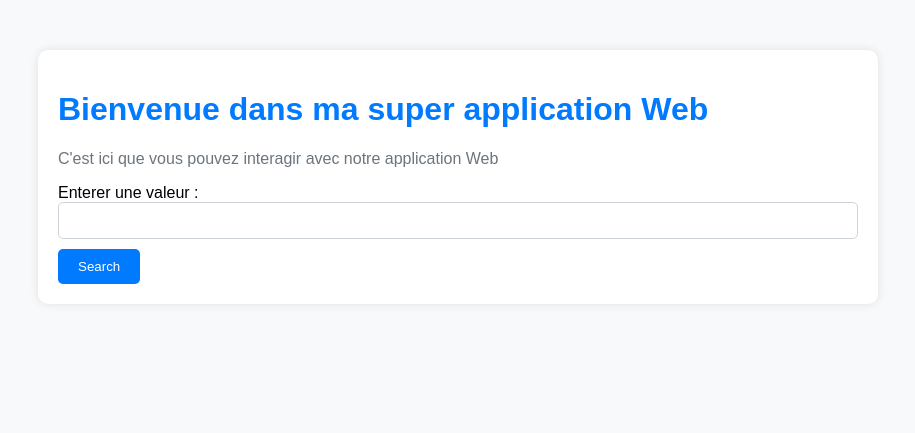
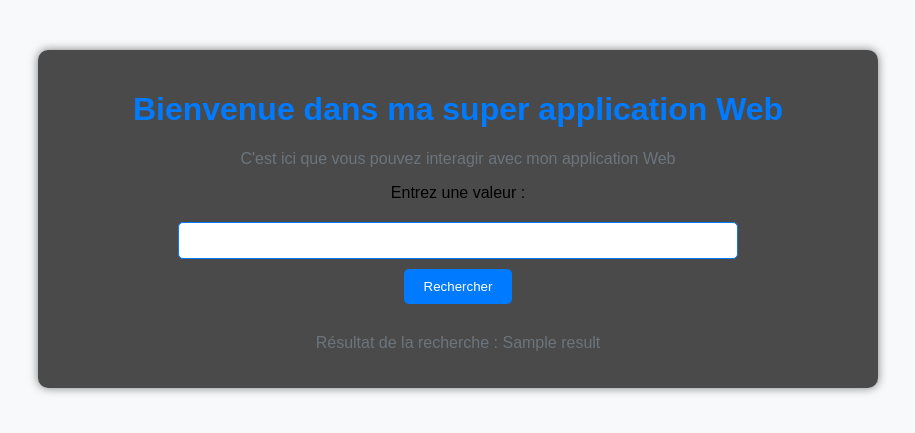
Before and after one commit to dufourtheo/SAE-R502, a Flask app: template WEB/sql1/templates/index.html in a window 1280 px wide. Shown: the top 433 px of the page, without its empty margins (182-1097 px from the left). Run offline with Flask 3, Linux system fonts and the light colour scheme; the template is opened without the code that fills it: most values are stand-ins (such as "Sample title", 1, 10 or a date in 2020).

Commit message:
Update WEB Chall

```diff
--- a/WEB/sql1/app.py
+++ b/WEB/sql1/app.py
@@ -1,14 +1,45 @@
 import os
 from flask import Flask, render_template, request
-app = Flask(__name__, template_folder=os.path.join(os.getcwd(), 'templates'))
+
+# Création de l'application Flask
+app = Flask(__name__)
+
+# Définition de la route pour la page d'accueil
 @app.route('/')
 def home():
     return render_template('index.html')
+
+# Définition de la route pour la fonction de recherche
 @app.route('/search')
 def search():
+    # Récupération du paramètre 'name' de l'URL
     name = request.args.get('name')
+
+    # FLAG
     if name == "' OR '1'='1":
         return "HACKCESS{Sql_3saY}"
-    return "No results found for {}".format(name)
+    elif name == "' OR '1'='1' --'":
+        return "HACKCESS{Sql_3saY}"
+    elif name == " OR 1=1":
+        return "HACKCESS{Sql_3saY}"
+    #--------------------------------#
+    elif name.lower() == 'hello':
+        return "Bonjour ! Comment ça va ?"
+    elif name.lower() == 'open sesame':
+        return "Tu as trouvé la bonne formule !"
+    elif name.lower() == 'whoami':
+        return "root@hackcess.sql"
+    elif name.lower() == 'ls':
+        directory_contents = ['file1.txt', 'file2.txt', 'file3.txt', 'flag.txt']
+        return "<br>".join(directory_contents)
+    elif name.lower() == 'cat flag.txt':
+        return "HACKCESS-Essaye_Injec_SQL"
+    elif name.lower() == "cat file1.txt" or name.lower() == "cat file2.txt" or name.lower() == "cat file3.txt":
+        return "Je ne suis pas le flag, va voir flag.txt"
+
+    # Retourner un message par défaut si aucune correspondance n'est trouvée
+    return "Pas de résultat trouvé pour {}".format(name)
+
+# Point d'entrée pour exécuter l'application Flask
 if __name__ == '__main__':
-    app.run(debug=True, host='0.0.0.0')
+    app.run(debug=False, host='0.0.0.0')
--- a/WEB/sql1/templates/index.html
+++ b/WEB/sql1/templates/index.html
@@ -1,8 +1,11 @@
 <!DOCTYPE html>
-<html lang="en">
+<html lang="fr">
 <head>
     <meta charset="UTF-8">
-    <title>SQL1 - Erreur502</title>
+    <meta name="viewport" content="width=device-width, initial-scale=1,shrink-to-fit=no">
+    <meta name="author" content="Successful">
+    <meta name="description" content="ma Super app Web">
+    <title>bWF5YmVzcWw= - Erreur502</title>
     <style>
         body {
             font-family: Arial, sans-serif;
@@ -14,21 +17,23 @@
             max-width: 800px;
             margin: 50px auto;
             padding: 20px;
-            background-color: #ffffff;
+            background-color: rgba(0, 0, 0, 0.7); /* Couleur de fond semi-transparente */
             border-radius: 10px;
-            box-shadow: 0px 0px 10px 0px rgba(0,0,0,0.1);
+            box-shadow: 0px 0px 10px 0px rgba(0,0,0,0.5);
+            text-align: center;
         }
         h1 {
-            color: #007bff;
+            color: #007bff; /* Couleur du titre */
         }
         p {
             color: #6c757d;
         }
         input[type="text"] {
-            width: 100%;
+            width: 70%; /* Largeur du champ de recherche */
             padding: 10px;
+            margin-top: 20px; /* Espacement supplémentaire par rapport au titre */
             margin-bottom: 10px;
-            border: 1px solid #ced4da;
+            border: 1px solid #007bff; /* Couleur de la bordure */
             border-radius: 5px;
             box-sizing: border-box;
         }
@@ -43,17 +48,28 @@
         button:hover {
             background-color: #0056b3;
         }
+        .results {
+            margin-top: 30px; /* Espacement supplémentaire avant d'afficher les résultats */
+        }
     </style>
 </head>
 <body>
     <div class="container">
         <h1>Bienvenue dans ma super application Web</h1>
-        <p>C'est ici que vous pouvez interagir avec notre application Web</p>
+        <p>C'est ici que vous pouvez interagir avec mon application Web</p>
         <form action="/search" method="GET">
-            <label for="searchValue">Enterer une valeur :</label>
+            <label for="searchValue">Entrez une valeur :</label>
+            <br>
             <input type="text" id="searchValue" name="name" value="">
-            <button type="submit">Search</button>
+            <br>
+            <button type="submit">Rechercher</button>
         </form>
+
+        <div class="results">
+            {% if result %}
+                <p>Résultat de la recherche : {{ result }}</p>
+            {% endif %}
+        </div>
     </div>
 </body>
 </html>
```
Also changed, not shown: readme.md, 1 other file.
